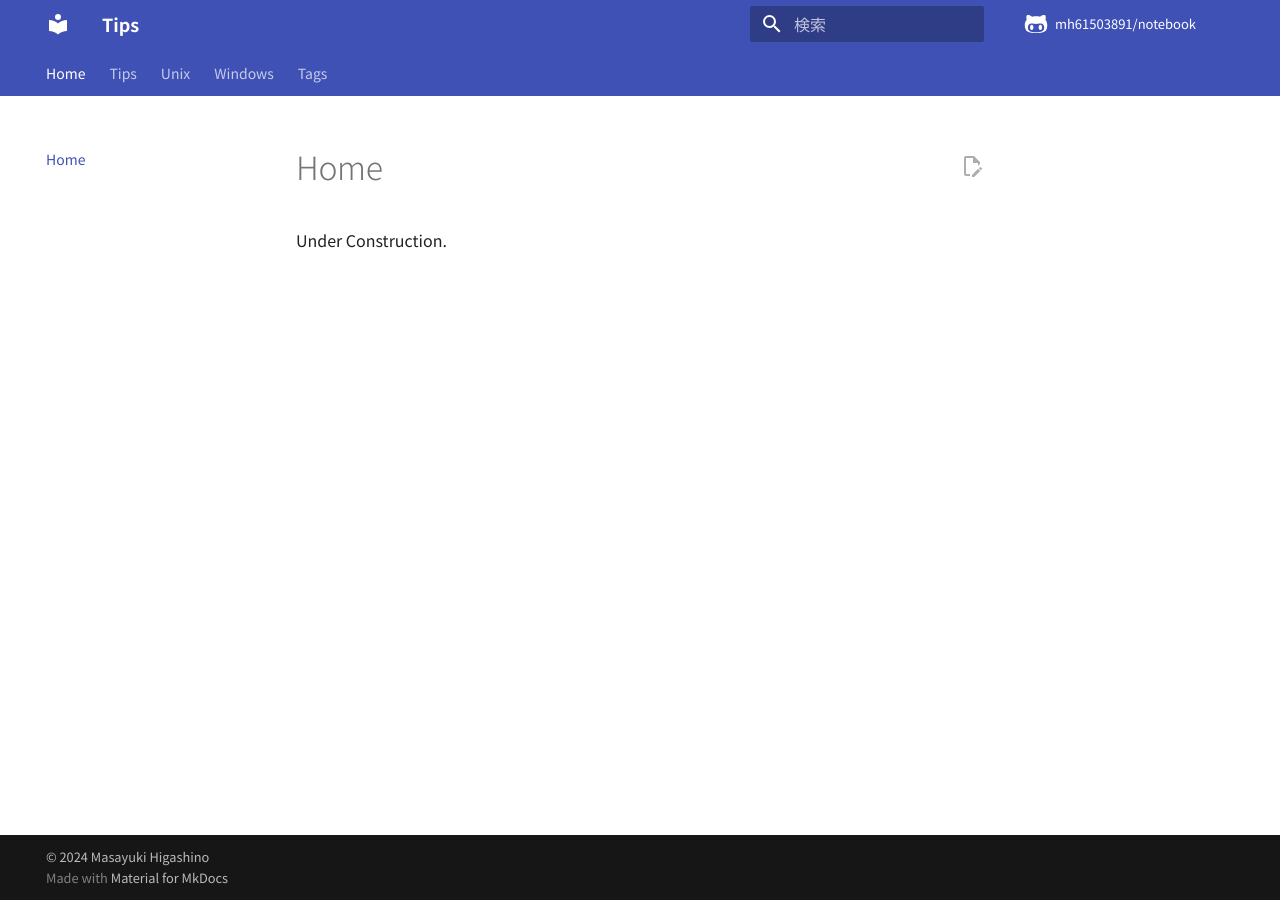
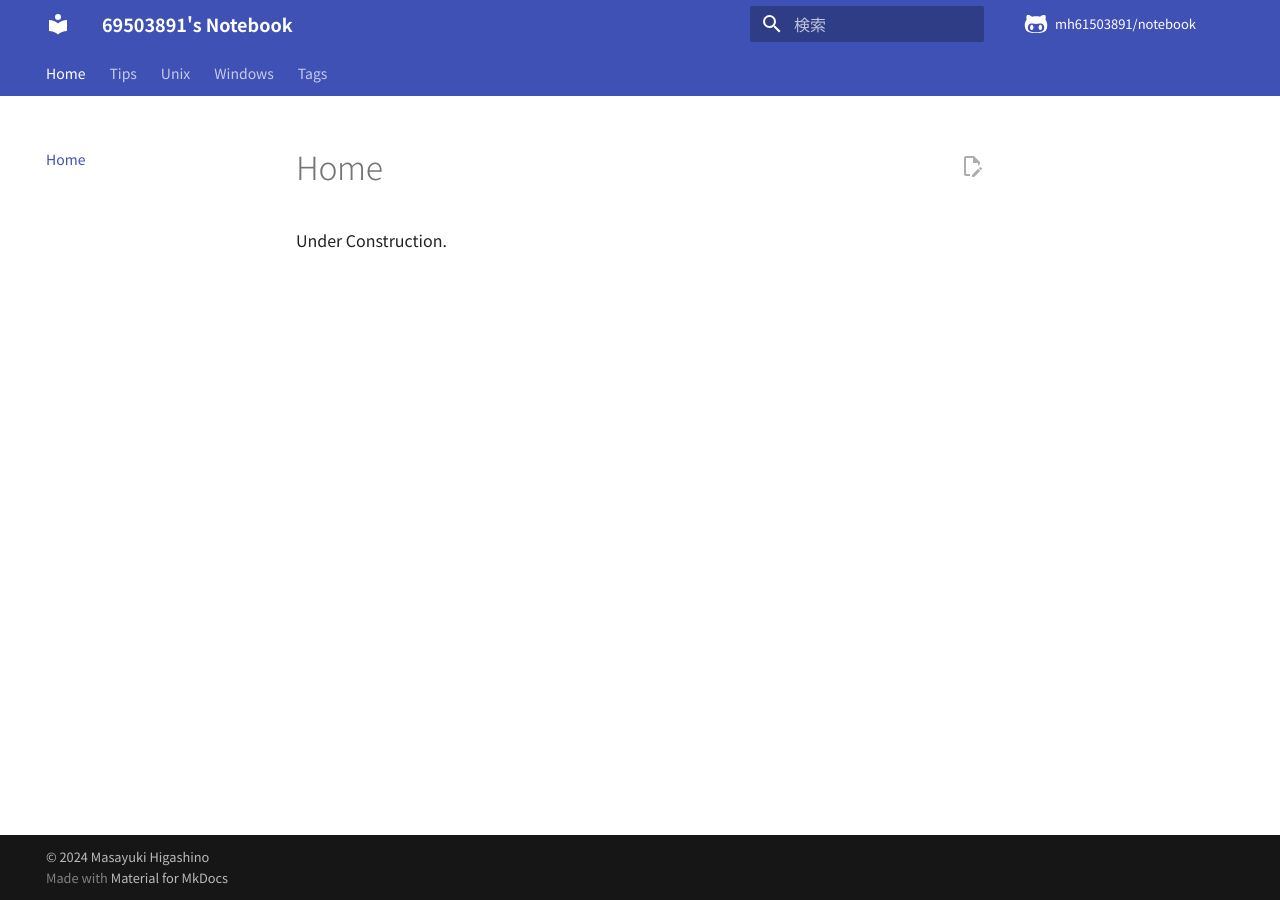
Before and after one commit to mh61503891/notebook, an MkDocs documentation site: the page built from docs/index.md, in a window 1280 px wide. Built offline with MkDocs 1.6.1 and Material for MkDocs 9.7.7, drawn with Linux system fonts in a browser that asks for light colours; comment, search, counter and statistics services are not loaded.

Commit message:
no message

```diff
--- a/mkdocs.yml
+++ b/mkdocs.yml
@@ -1,4 +1,4 @@
-site_name: Tips
+site_name: 69503891's Notebook
 copyright: "&copy; 2024 Masayuki Higashino"
 site_url: https://mh61503891.github.io/notebook/
 repo_url: https://github.com/mh61503891/notebook
```
